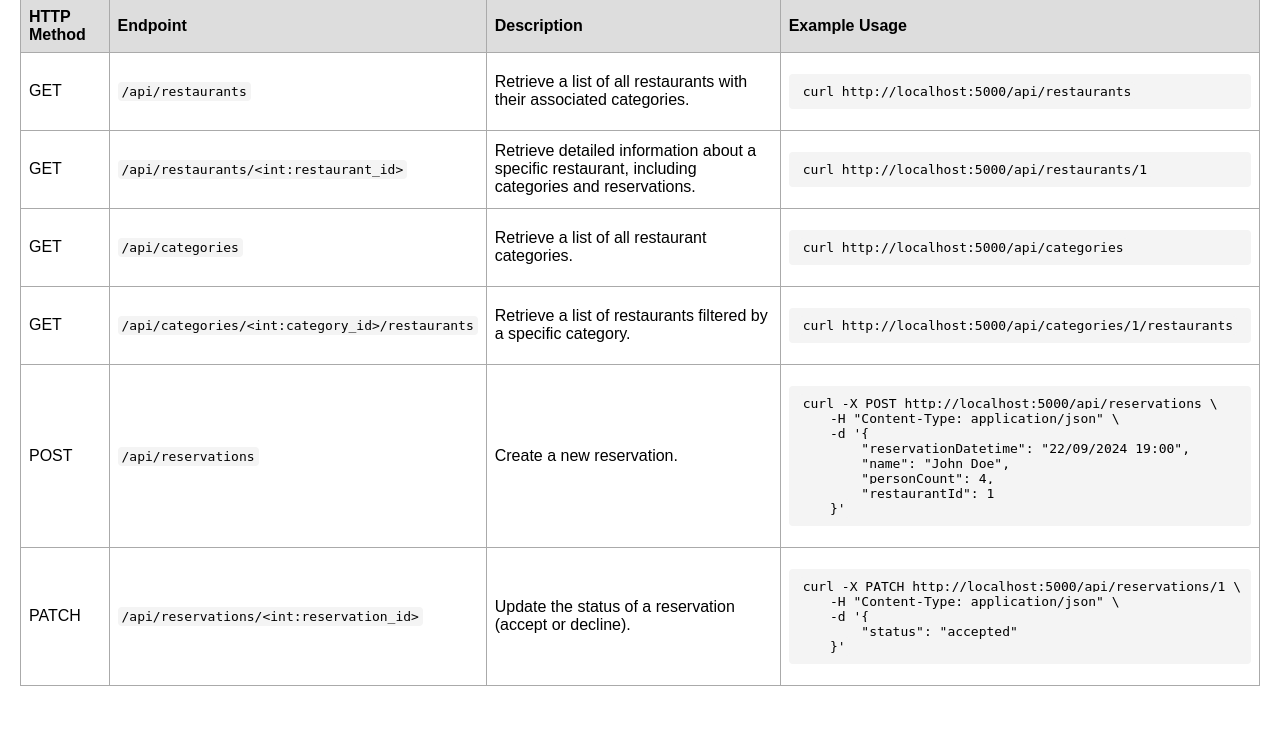
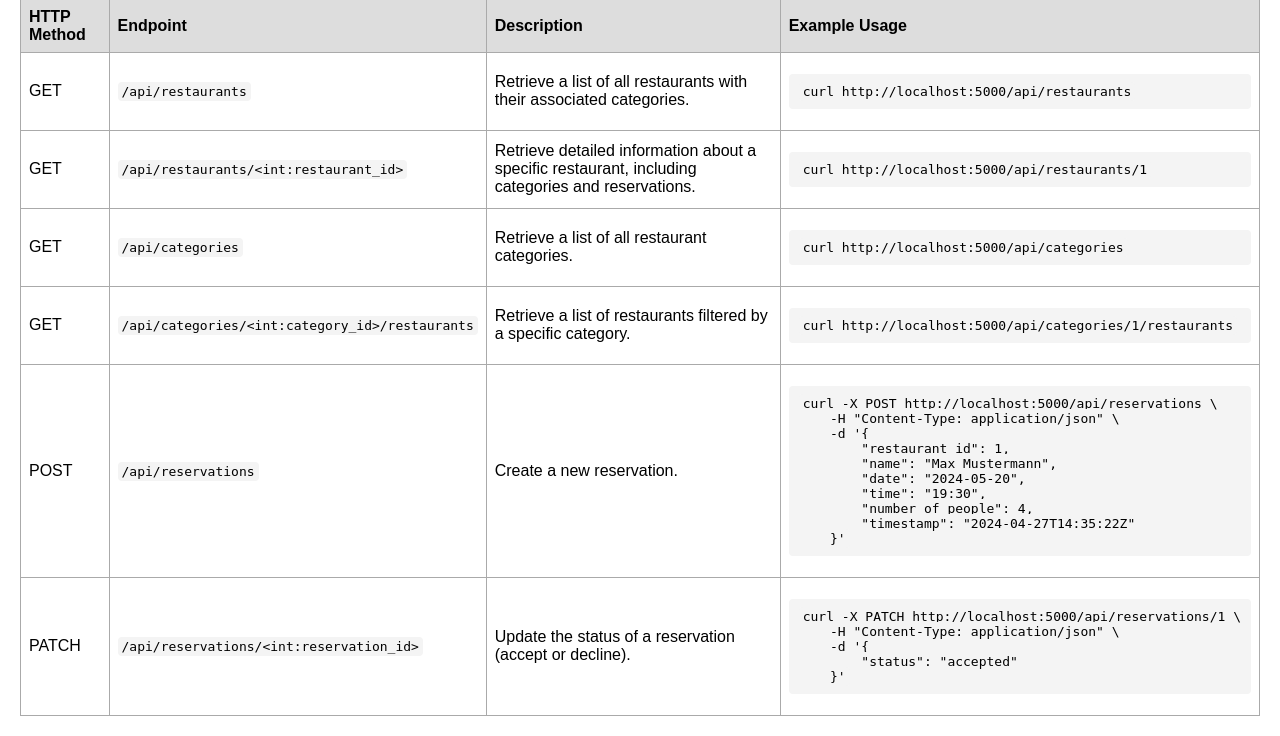
Before and after one commit to kmeans27/restaurant-reservation-app-backend, a Flask app: page / in a window 1280 px wide. Shown: the part 257-993 px from the top of the page. Before the commit the page ends 943 px from the top, so only its background shows below. Run offline with Flask 3, Linux system fonts and the light colour scheme.

Commit message:
reservation api working

```diff
--- a/app/main/routes.py
+++ b/app/main/routes.py
@@ -211,66 +211,73 @@
     return jsonify(data)
 
 
-# Endpoint to create a new reservation
 @bp.route('/api/reservations', methods=['POST'])
 def create_reservation():
     data = request.get_json()
     if not data:
-        return jsonify({'error': 'No input data provided'}), 400
+        return jsonify({'error': 'Invalid JSON data.'}), 400
 
-    # Extract and validate data
-    reservation_datetime_str = data.get('reservationDatetime')
+    # Extract data using new variable names
+    restaurant_id = data.get('restaurant_id')
     name = data.get('name')
-    person_count = data.get('personCount')
-    restaurant_id = data.get('restaurantId')
+    date_str = data.get('date')
+    time_str = data.get('time')
+    number_of_people = data.get('number_of_people')
+    timestamp_str = data.get('timestamp')
 
-    if not all([reservation_datetime_str, name, person_count, restaurant_id]):
-        return jsonify({'error': 'Missing required fields'}), 400
+    # Validate required fields
+    if not all([restaurant_id, name, date_str, time_str, number_of_people, timestamp_str]):
+        return jsonify({'error': 'Missing required fields.'}), 400
+
+    # Validate restaurant existence
+    restaurant = Restaurant.query.get(restaurant_id)
+    if not restaurant:
+        return jsonify({'error': 'Restaurant not found.'}), 404
 
     try:
-        # Parse reservation_datetime
-        reservation_datetime = datetime.strptime(reservation_datetime_str, '%d/%m/%Y %H:%M')
+        # Combine date and time into a single datetime object
+        reservation_datetime = datetime.strptime(f"{date_str} {time_str}", "%Y-%m-%d %H:%M")
     except ValueError:
-        return jsonify({'error': 'Invalid date format. Use DD/MM/YYYY HH:MM'}), 400
+        return jsonify({'error': 'Invalid date or time format.'}), 400
 
-    # Optional: Validate restaurant existence
-    restaurant = Restaurant.query.get(restaurant_id)
-    if not restaurant:
-        return jsonify({'error': 'Restaurant not found'}), 404
+    try:
+        # Parse timestamp
+        timestamp = datetime.fromisoformat(timestamp_str.replace('Z', '+00:00'))
+    except ValueError:
+        return jsonify({'error': 'Invalid timestamp format.'}), 400
 
-    # Create Reservation object
-    reservation = Reservation(
+    # Create a new Reservation object
+    new_reservation = Reservation(
+        restaurant_id=restaurant_id,
+        name=name,
         reservation_datetime=reservation_datetime,
-        name=name,
-        person_count=person_count,
-        restaurant_id=restaurant_id,
-        status='pending'  # Default status
+        person_count=number_of_people,
+        timestamp=timestamp,
+        status='pending'  # Assuming default status
     )
 
-    # Add to database
-    db.session.add(reservation)
+    db.session.add(new_reservation)
     db.session.commit()
 
-    return jsonify({'message': 'Reservation created successfully', 'reservation_id': reservation.id}), 201
+    return jsonify({'message': 'Reservation created successfully.', 'reservation_id': new_reservation.id}), 201
 
 # Endpoint to update reservation status (accept or decline)
 @bp.route('/api/reservations/<int:reservation_id>', methods=['PATCH'])
-def update_reservation_status(reservation_id):
+def update_reservation(reservation_id):
     data = request.get_json()
     if not data:
-        return jsonify({'error': 'No input data provided'}), 400
+        return jsonify({'error': 'Invalid JSON data.'}), 400
 
-    status = data.get('status')
+    status = data.get('status')  # Assuming 'status' remains unchanged
+
     if status not in ['accepted', 'declined']:
-        return jsonify({'error': 'Invalid status. Must be "accepted" or "declined"'}), 400
+        return jsonify({'error': 'Invalid status value.'}), 400
 
-    reservation = Reservation.query.get_or_404(reservation_id)
-
-    # Only allow updating if status is pending
-    if reservation.status != 'pending':
-        return jsonify({'error': 'Only pending reservations can be updated'}), 400
+    reservation = Reservation.query.get(reservation_id)
+    if not reservation:
+        return jsonify({'error': 'Reservation not found.'}), 404
 
     reservation.status = status
     db.session.commit()
 
-    return jsonify({'message': f'Reservation {status} successfully'}), 200
+    return jsonify({'message': f'Reservation {status} successfully.'}), 200
--- a/app/templates/index.html
+++ b/app/templates/index.html
@@ -113,10 +113,12 @@
                         <pre><code>curl -X POST http://localhost:5000/api/reservations \
     -H "Content-Type: application/json" \
     -d '{
-        "reservationDatetime": "22/09/2024 19:00",
-        "name": "John Doe",
-        "personCount": 4,
-        "restaurantId": 1
+        "restaurant_id": 1,
+        "name": "Max Mustermann",
+        "date": "2024-05-20",
+        "time": "19:30",
+        "number_of_people": 4,
+        "timestamp": "2024-04-27T14:35:22Z"
     }'</code></pre>
                     </td>
                 </tr>
```
Also changed, not shown: app.db.
